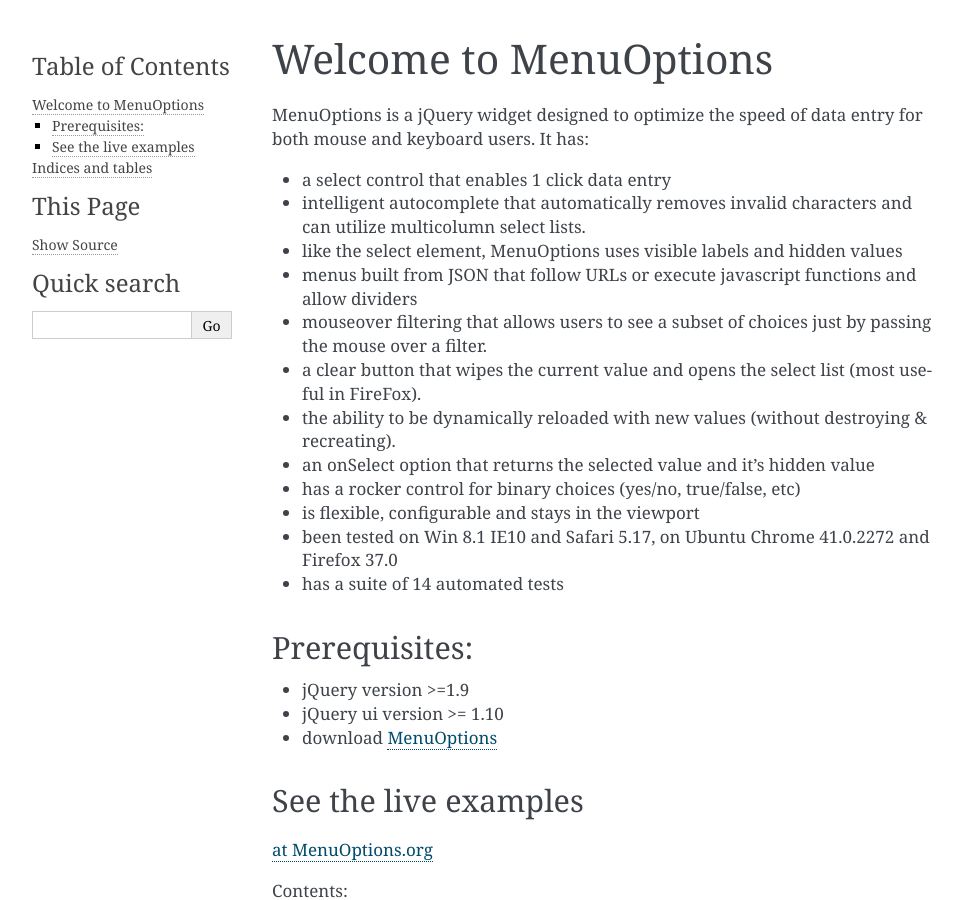
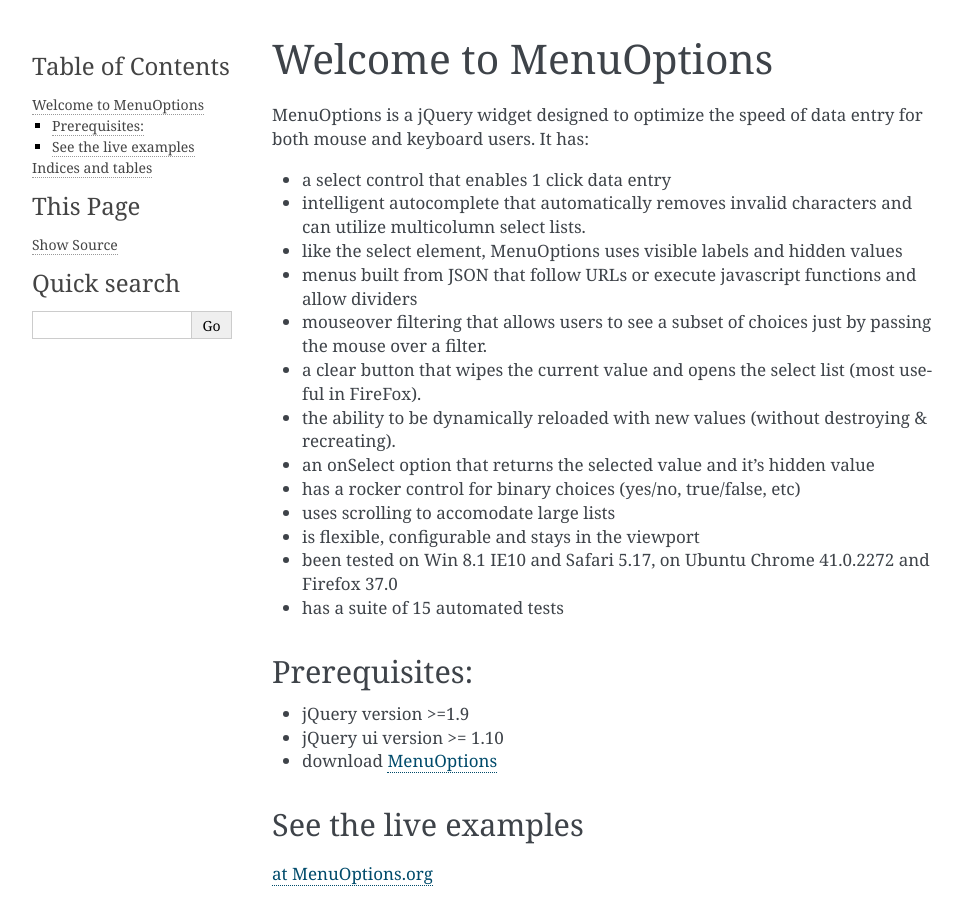
Before and after one commit to compsult/MenuOptions, a Sphinx documentation site: the page built from docs/source/index.rst, in a window 1280 px wide and 900 px high. Shown: the whole window, without its empty margins (148-1110 px from the left). Built offline with Sphinx 7.4.7, drawn with Linux system fonts in a browser that asks for light colours.

Commit message:
fix broken link, change docs

```diff
--- a/docs/source/FAQ.rst
+++ b/docs/source/FAQ.rst
@@ -16,14 +16,16 @@
   (characters not in any select list item are automatically removed, saving keystrokes)
 - mouseover filtering lets user reduce choices by moving their mouse over a filter element
 - mulitcolumn display of choices, allowing more data to be presented at one time
+- convenient binary choices (true/false, yes/no, etc) using the Rocker control
 
 Other benefits:
 
 - it can use data from a variety of JSON types (array, array of arrays, single object, array of objects)
+- uses scrolling to accomodate large lists
 - the value associated with with the label string is saved in the input element automatically
   (in the menu_opt_key - no need to manually update a hidden field)
 - since the dropdowns uses similar logic to menus, it has a basic menu system thrown in.
-- has a rocker control, convenient for binary choices (true/false, yes/no, etc)
+- has a suite of 15 automated tests
 
 
 What browsers has it been tested on?
--- a/docs/source/index.rst
+++ b/docs/source/index.rst
@@ -31,11 +31,13 @@
 
 - has a rocker control for binary choices (yes/no, true/false, etc)
 
+- uses scrolling to accomodate large lists
+
 - is flexible, configurable and stays in the viewport
 
 - been tested on Win 8.1 IE10 and Safari 5.17, on Ubuntu Chrome 41.0.2272 and Firefox 37.0
 
-- has a suite of 14 automated tests
+- has a suite of 15 automated tests
 
 Prerequisites:
 --------------
--- a/menuoptions.jquery.json
+++ b/menuoptions.jquery.json
@@ -8,7 +8,7 @@
         "input",
         "menu"
     ],
-    "version":"1.7.0-0",
+    "version":"1.7.0-1",
     "author": {
         "name": "Michael Etts",
         "url": "https://github.com/compsult/menuoptions"
--- a/package.json
+++ b/package.json
@@ -1,6 +1,6 @@
 {
     "name": "menuoptions",
-    "version":"1.7.0-0",
+    "version":"1.7.0-1",
     "title": "Menu Options",
     "description": "A jQuery widget designed to optimize data entry speed for both keyboard and mouse users. MenuOptions uses autocomplete and mouseover filtering to accomplish this. Menus can be created that follow URLs or execute javascript functions.",
     "keywords": [
```
Also changed, not shown: 1 other file.
